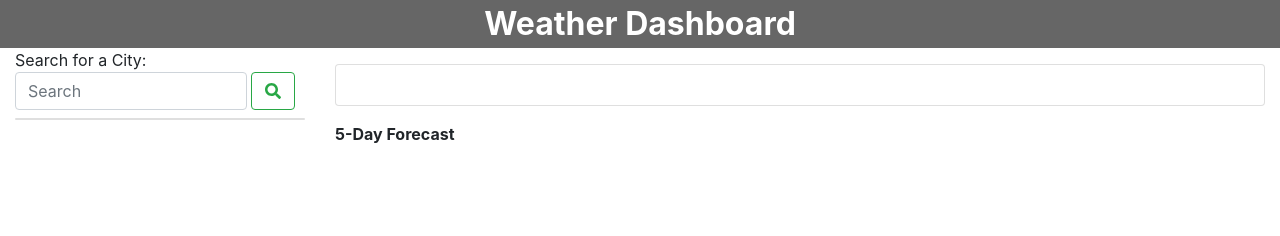
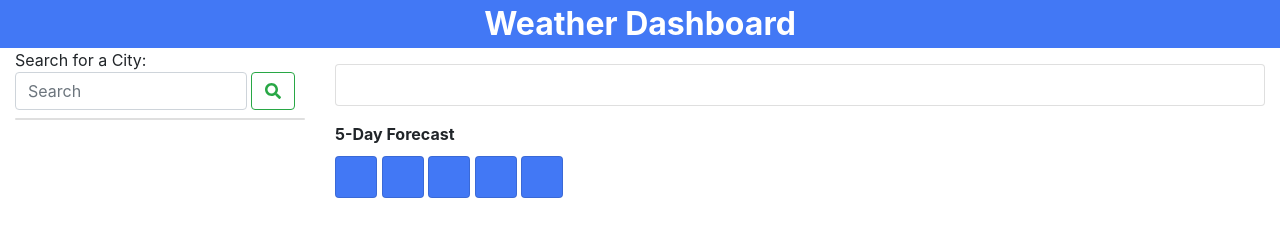
Before and after one commit to thanhn062/thanhn062.github.io, a plain HTML site: page weatherBoard/index.html in a window 1280 px wide. Drawn offline with nearby package versions, Linux system fonts and the light colour scheme; no server answers.

Commit message:
finalize code & UI

```diff
--- a/weatherBoard/index.html
+++ b/weatherBoard/index.html
@@ -40,25 +40,20 @@
         <div class="col-lg-9">
           <div class="card mt-3">
             <div class="card-body">
-              <div class="city">
-
-              </div>
-              <div class="temperature">
-
-              </div>
-              <div class="humidity">
-
-              </div>
-              <div class="speed">
-
-              </div>
-              <div class="UV-index">
-
-              </div>
+              <div class="city"></div>
+              <div class="temperature"></div>
+              <div class="humidity"></div>
+              <div class="speed"></div>
+              <div class="UV-index"></div>
             </div>
           </div>
-          <div class="5-day-forecast mt-3">
-            <b>5-Day Forecast</b>
+          <div class="mt-3">
+            <b>5-Day Forecast</b><br>
+            <div class="card day-forecast"><div class="card-body day1"></div></div>
+            <div class="card day-forecast"><div class="card-body day2"></div></div>
+            <div class="card day-forecast"><div class="card-body day3"></div></div>
+            <div class="card day-forecast"><div class="card-body day4"></div></div>
+            <div class="card day-forecast"><div class="card-body day5"></div></div>
           </div>
 
         </div>
--- a/weatherBoard/script.js
+++ b/weatherBoard/script.js
@@ -1,6 +1,7 @@
 var d = new Date();
 var strDate = d.getFullYear() + "/" + (d.getMonth()+1) + "/" + d.getDate();
-
+// Default area
+showResult(5389489);
   $(".btn").click(function() {
     event.preventDefault();
     var searchQuery = $("#search").val();
@@ -36,9 +37,8 @@ function showResult(id) {
     url: query,
     method: "GET"
   }).then(function(res) {
-    console.log(res);
     $(".city").text(res.name + " (" + strDate + ")");
-    $(".temperature").text("Temperature: "+ res.main.temp);
+    $(".temperature").text("Temperature: "+ Math.ceil((res.main.temp -273.15)*9/5+32) +"°F");
     $(".humidity").text("Humidity: " + res.main.humidity);
     $(".speed").text("Wind speed: " + res.wind.speed);
     query = "https://api.openweathermap.org/data/2.5/uvi/forecast?lat="+res.coord.lat+"&lon="+res.coord.lon + "&appid=" + api_key;
@@ -46,7 +46,6 @@ function showResult(id) {
       url: query,
       method: "GET"
     }).then(function(res) {
-      console.log(res);
       $(".UV-index").text("UV Index: "+res[0].value);
     });
   });
@@ -59,5 +58,11 @@ function showResult(id) {
     methoid: "GET"
   }).then(function(res) {
     console.log(res);
+    $(".day1").html(res.list[0].dt_txt.substr(0,10) + "<br><img src=http://openweathermap.org/img/wn/" + res.list[0].weather[0].icon +"@2x.png>" + "<br>Temp: "+ Math.ceil((res.list[0].main.temp -273.15)*9/5+32) + " °F<br>Humidity: " + res.list[0].main.humidity);
+    $(".day2").html(res.list[7].dt_txt.substr(0,10) + "<br><img src=http://openweathermap.org/img/wn/" + res.list[7].weather[0].icon +"@2x.png>" + "<br>Temp: "+ Math.ceil((res.list[7].main.temp -273.15)*9/5+32) + " °F<br>Humidity: " + res.list[7].main.humidity);
+    $(".day3").html(res.list[15].dt_txt.substr(0,10) + "<br><img src=http://openweathermap.org/img/wn/" + res.list[15].weather[0].icon +"@2x.png>" + "<br>Temp: "+ Math.ceil((res.list[15].main.temp -273.15)*9/5+32) + " °F<br>Humidity: " + res.list[15].main.humidity);
+    $(".day4").html(res.list[23].dt_txt.substr(0,10) + "<br><img src=http://openweathermap.org/img/wn/" + res.list[23].weather[0].icon +"@2x.png>" + "<br>Temp: "+ Math.ceil((res.list[23].main.temp -273.15)*9/5+32) + " °F<br>Humidity: " + res.list[23].main.humidity);
+    $(".day5").html(res.list[31].dt_txt.substr(0,10) + "<br><img src=http://openweathermap.org/img/wn/" + res.list[31].weather[0].icon +"@2x.png>" + "<br>Temp: "+ Math.ceil((res.list[31].main.temp -273.15)*9/5+32) + " °F<br>Humidity: " + res.list[31].main.humidity);
+
   });
 }
--- a/weatherBoard/style.css
+++ b/weatherBoard/style.css
@@ -1,11 +1,19 @@
+.city {
+  font-size: 1.5em;
+}
 .top-bar {
-  background: #666666;
+  background: #4278f5;
   font-size: 2em;
   font-weight: bold;
   color: white;
 }
-.list-group-item {
-
+.day-forecast {
+  position: relative;
+  display: inline-block;
+  font-size: 1em;
+  background-color: #4278f5;
+  margin-top: 10px;
+  color: white;
 }
 // CUSTOM SEARCH
 #custom-search-form {
```
